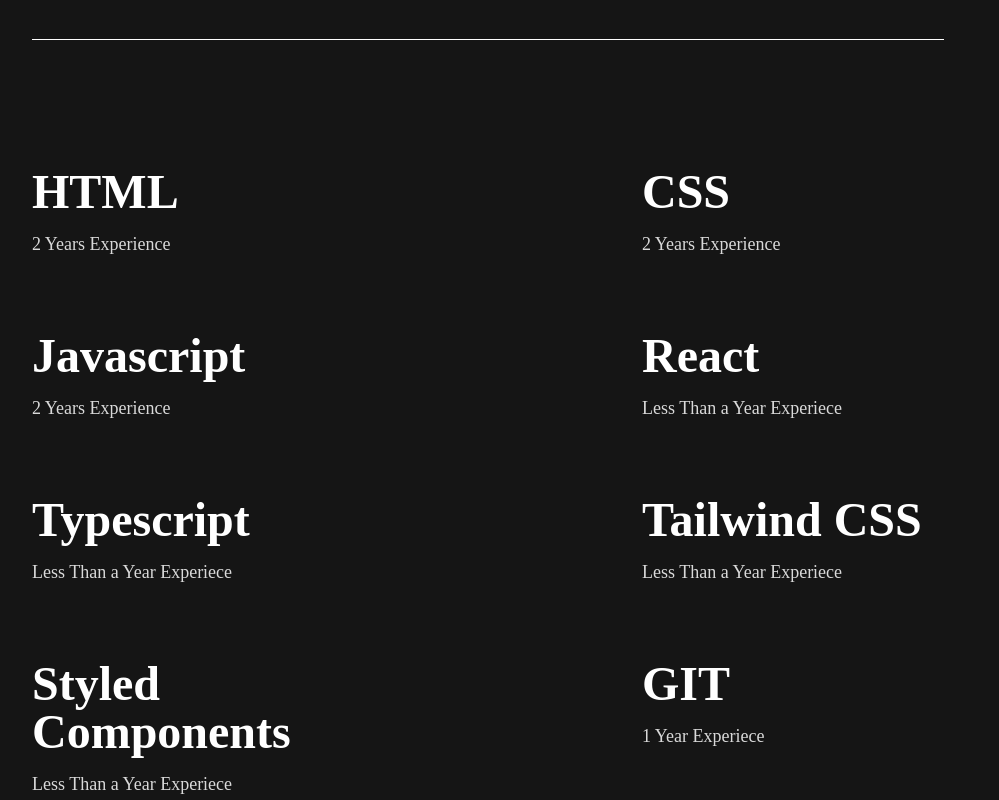
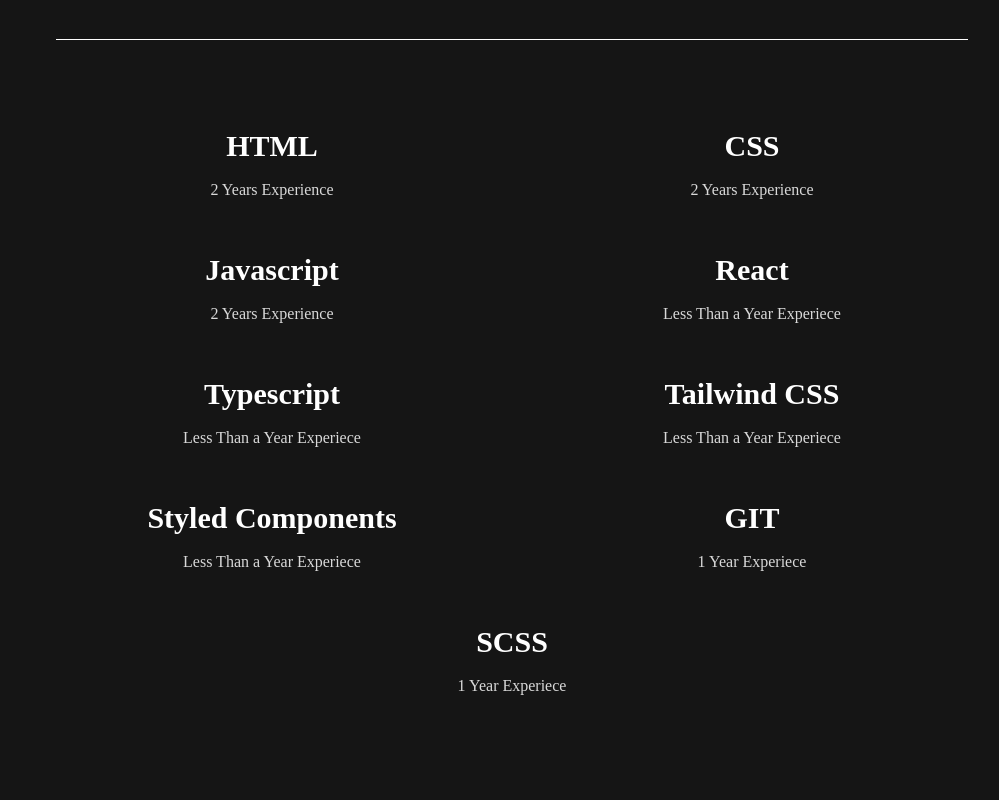
Before and after one commit to megi-j/porfolio, a React (Create React App) app: page / in a window 1280 px wide. Shown: the part 860-1660 px from the top of the page, without its empty margins (128-1127 px from the left). Built offline with nearby package versions, Linux system fonts and the light colour scheme.

Commit message:
style: add responsive styles for mobile version

```diff
--- a/src/App.js
+++ b/src/App.js
@@ -12,11 +12,11 @@
 function App() {
   return (
     <div className="max-w-[1440px] m-0 mx-auto bg-black01 tablet:py-10 tablet:px-40 mobile:pl-[30px] mobile:py-[30px]">
-      <header>
+      <header className="small:hidden mobile:block">
         <h2 className="text-white text-3xl font-bold">Megi Jabanashvili</h2>
       </header>
-      <section className="w-full flex mt-16">
-        <div className="mobile:w-[60%] mobile:z-10">
+      <section className="w-full mobile:flex mobile:mt-16 mt-0">
+        <div className="mobile:w-[60%] mobile:z-10 small:hidden mobile:block">
           <img
             className="bg-black01 ml-[-160px] hidden tablet:block"
             src={rgoli}
@@ -47,8 +47,11 @@
             CONTACT ME{" "}
           </a>
         </div>
-        <div className="tablet:w-96 bg-black02 pt-14 flex flex-col justify-between mt-[-150px] mobile:w-[322px] mobile:h-[600px] z-0">
-          <div className="w-full flex justify-end">
+        <div className="tablet:w-96 bg-black02 pt-[20px] mobile:pt-14 flex flex-col justify-center items-center mobile:justify-between mt-0 mobile:mt-[-150px] mobile:w-[322px] mobile:h-[600px] z-0 small:w-[174px] small:h-[383px] small:my-0 small:mx-auto">
+          <h2 className="text-white text-xl mb-[20px] font-bold mobile:hidden">
+            Megi Jabanashvili
+          </h2>
+          <div className="w-full flex justify-center mobile:justify-end">
             <a
               className="mr-8"
               href="https://github.com/megi-j"
@@ -66,59 +69,106 @@
           </div>
           <img className="w-full h-[80%]" src={megi} alt="" />
         </div>
+        <div className="mobile:hidden small:flex flex-col justify-center items-center w-[95%] my-[40px] mx-auto">
+          <h1 className="text-white font-bold text-4xl text-center">
+            Nice to meet you!
+          </h1>
+          <h1 className="text-white font-bold text-3xl text-center mb-[20px]">
+            I’m{" "}
+            <span className="font-bold border-b-[4px] border-solid border-green">
+              Megi Jabanashvili
+            </span>
+          </h1>
+          <p className="text-grey text-[16px] font-medium mb-16 text-center">
+            Based in the Tbilisi, Georgia, I’m a front-end developer passionate
+            about building accessible web apps that users love.
+          </p>
+          <a
+            className="border-b-2 border-solid border-green font-bold text-white pb-2.5"
+            href="mailto:jabanashvilimegi@gmail.com"
+          >
+            CONTACT ME{" "}
+          </a>
+        </div>
       </section>
-      <div className="w-[95%] bg-white h-px mt-16"></div>
+      <div className="w-[95%] bg-white h-px mt-16 small:mx-auto"></div>
       <section className="w-full mt-16 flex flex-wrap justify-between">
         {/* <div className="w-full flex flex-wrap"> */}
-        <div className="tablet:w-[350px] h-[100px] mt-16 mobile:w-[300px]">
-          <h3 className="text-white text-5xl font-bold mb-3.5">HTML</h3>
-          <p className="text-grey text-lg font-medium">2 Years Experience</p>
+        <div className="tablet:w-[350px] h-[100px] mt-16 mobile:w-[300px] small:w-full small:mx-auto small:mt-6">
+          <h3 className="text-white text-5xl font-bold mb-3.5 small:text-center small:text-3xl">
+            HTML
+          </h3>
+          <p className="text-grey text-lg font-medium small:text-center small:text-base">
+            2 Years Experience
+          </p>
         </div>
-        <div className="tablet:w-[350px] h-[100px] mt-16 mobile:w-[300px]">
-          <h3 className="text-white text-5xl font-bold mb-3.5">CSS</h3>
-          <p className="text-grey text-lg font-medium">2 Years Experience</p>
+        <div className="tablet:w-[350px] h-[100px] mt-16 mobile:w-[300px] small:w-full small:mx-auto small:mt-6">
+          <h3 className="text-white text-5xl font-bold mb-3.5 small:text-center small:text-3xl">
+            CSS
+          </h3>
+          <p className="text-grey text-lg font-medium small:text-center small:text-base">
+            2 Years Experience
+          </p>
         </div>
-        <div className="tablet:w-[350px] h-[100px] mt-16 mobile:w-[300px]">
-          <h3 className="text-white text-5xl font-bold mb-3.5">Javascript</h3>
-          <p className="text-grey text-lg font-medium">2 Years Experience</p>
+        <div className="tablet:w-[350px] h-[100px] mt-16 mobile:w-[300px] small:w-full small:mx-auto small:mt-6">
+          <h3 className="text-white text-5xl font-bold mb-3.5 small:text-center small:text-3xl">
+            Javascript
+          </h3>
+          <p className="text-grey text-lg font-medium small:text-center small:text-base">
+            2 Years Experience
+          </p>
         </div>
         {/* </div> */}
         {/* <div className="w-full flex mt-16 flex-wrap"> */}
-        <div className="tablet:w-[350px] h-[100px] mt-16 mobile:w-[300px]">
-          <h3 className="text-white text-5xl font-bold mb-3.5">React</h3>
-          <p className="text-grey text-lg font-medium">
+        <div className="tablet:w-[350px] h-[100px] mt-16 mobile:w-[300px] small:w-full small:mx-auto small:mt-6">
+          <h3 className="text-white text-5xl font-bold mb-3.5 small:text-center small:text-3xl">
+            React
+          </h3>
+          <p className="text-grey text-lg font-medium small:text-center small:text-base">
             Less Than a Year Experiece
           </p>
         </div>
-        <div className="tablet:w-[350px] h-[100px] mt-16 mobile:w-[300px]">
-          <h3 className="text-white text-5xl font-bold mb-3.5">Typescript</h3>
-          <p className="text-grey text-lg font-medium">
+        <div className="tablet:w-[350px] h-[100px] mt-16 mobile:w-[300px] small:w-full small:mx-auto small:mt-6">
+          <h3 className="text-white text-5xl font-bold mb-3.5 small:text-center small:text-3xl">
+            Typescript
+          </h3>
+          <p className="text-grey text-lg font-medium small:text-center small:text-base">
             Less Than a Year Experiece
           </p>
         </div>
-        <div className="tablet:w-[350px] h-[100px] mt-16 mobile:w-[300px]">
-          <h3 className="text-white text-5xl font-bold mb-3.5">Tailwind CSS</h3>
-          <p className="text-grey text-lg font-medium">
+        <div className="tablet:w-[350px] h-[100px] mt-16 mobile:w-[300px] small:w-full small:mx-auto small:mt-6">
+          <h3 className="text-white text-5xl font-bold mb-3.5 small:text-center small:text-3xl">
+            Tailwind CSS
+          </h3>
+          <p className="text-grey text-lg font-medium small:text-center small:text-base">
             Less Than a Year Experiece
           </p>
         </div>
         {/* </div> */}
         {/* <div className="w-full flex mt-16 flex-wrap"> */}
-        <div className="tablet:w-[350px] h-[100px] mt-16 mobile:w-[300px]">
-          <h3 className="text-white text-5xl font-bold mb-3.5">
+        <div className="tablet:w-[350px] h-[100px] mt-16 mobile:w-[300px] small:w-full small:mx-auto small:mt-6">
+          <h3 className="text-white text-5xl font-bold mb-3.5 small:text-center small:text-3xl">
             Styled Components
           </h3>
-          <p className="text-grey text-lg font-medium">
+          <p className="text-grey text-lg font-medium small:text-center small:text-base">
             Less Than a Year Experiece
           </p>
         </div>
-        <div className="tablet:w-[350px] h-[100px] mt-16 mobile:w-[300px]">
-          <h3 className="text-white text-5xl font-bold mb-3.5">GIT</h3>
-          <p className="text-grey text-lg font-medium">1 Year Experiece</p>
+        <div className="tablet:w-[350px] h-[100px] mt-16 mobile:w-[300px] small:w-full small:mx-auto small:mt-6">
+          <h3 className="text-white text-5xl font-bold mb-3.5 small:text-center small:text-3xl">
+            GIT
+          </h3>
+          <p className="text-grey text-lg font-medium small:text-base small:text-center">
+            1 Year Experiece
+          </p>
         </div>
-        <div className="tablet:w-[350px] h-[100px] mt-16 mobile:w-[300px]">
-          <h3 className="text-white text-5xl font-bold mb-3.5">SCSS</h3>
-          <p className="text-grey text-lg font-medium">1 Year Experiece</p>
+        <div className="tablet:w-[350px] h-[100px] mt-16 mobile:w-[300px] small:w-full small:mx-auto small:mt-6">
+          <h3 className="text-white text-5xl font-bold mb-3.5 small:text-center small:text-3xl">
+            SCSS
+          </h3>
+          <p className="text-grey text-lg font-medium small:text-base small:text-center">
+            1 Year Experiece
+          </p>
         </div>
         {/* </div> */}
       </section>
--- a/tailwind.config.js
+++ b/tailwind.config.js
@@ -21,6 +21,7 @@
         font: "Space Grotesk",
       },
       screens: {
+        small: "0px",
         mobile: "375px",
         tablet: "768px",
         desktop: "1440px",
```
